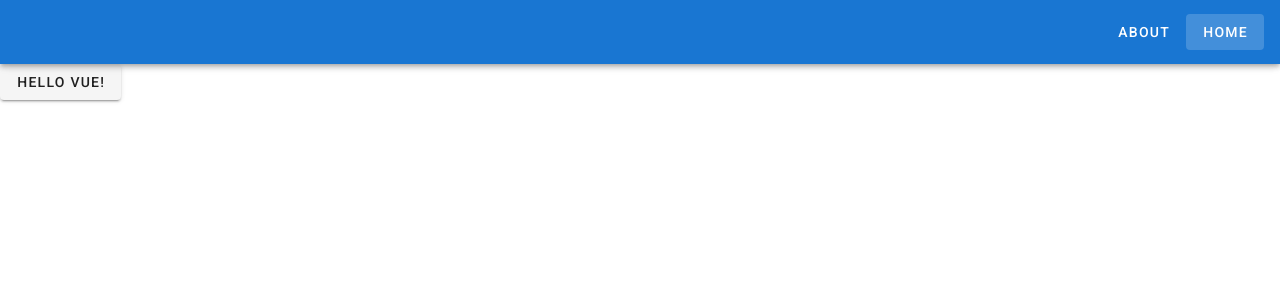
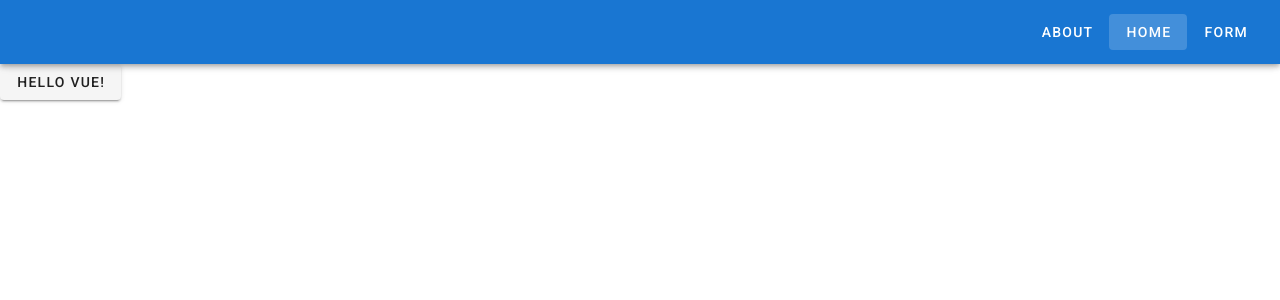
Before and after one commit to eddie-atkinson/CITS3200, a Vue app in the folder conference-app/: page / in a window 1280 px wide. Shown: the top 300 px of the page. Built offline with nearby package versions, Linux system fonts and the light colour scheme.

Commit message:
test form w/ validation and live feedback

```diff
--- a/conference-app/src/App.vue
+++ b/conference-app/src/App.vue
@@ -17,6 +17,12 @@
         text
       >
         Home
+      </v-btn>
+      <v-btn
+        to='/Form1'
+        text
+      >
+        Form
       </v-btn>
     </v-app-bar>
     <v-main>
--- a/conference-app/src/router/index.js
+++ b/conference-app/src/router/index.js
@@ -18,6 +18,14 @@ const routes = [
     // which is lazy-loaded when the route is visited.
     component: () => import(/* webpackChunkName: "about" */ '../views/About.vue'),
   },
+  {
+    path: '/form1',
+    name: 'Form1',
+    // route level code-splitting
+    // this generates a separate chunk (about.[hash].js) for this route
+    // which is lazy-loaded when the route is visited.
+    component: () => import(/* webpackChunkName: "about" */ '../views/Form1.vue'),
+  },
 ];
 
 const router = new VueRouter({
```
